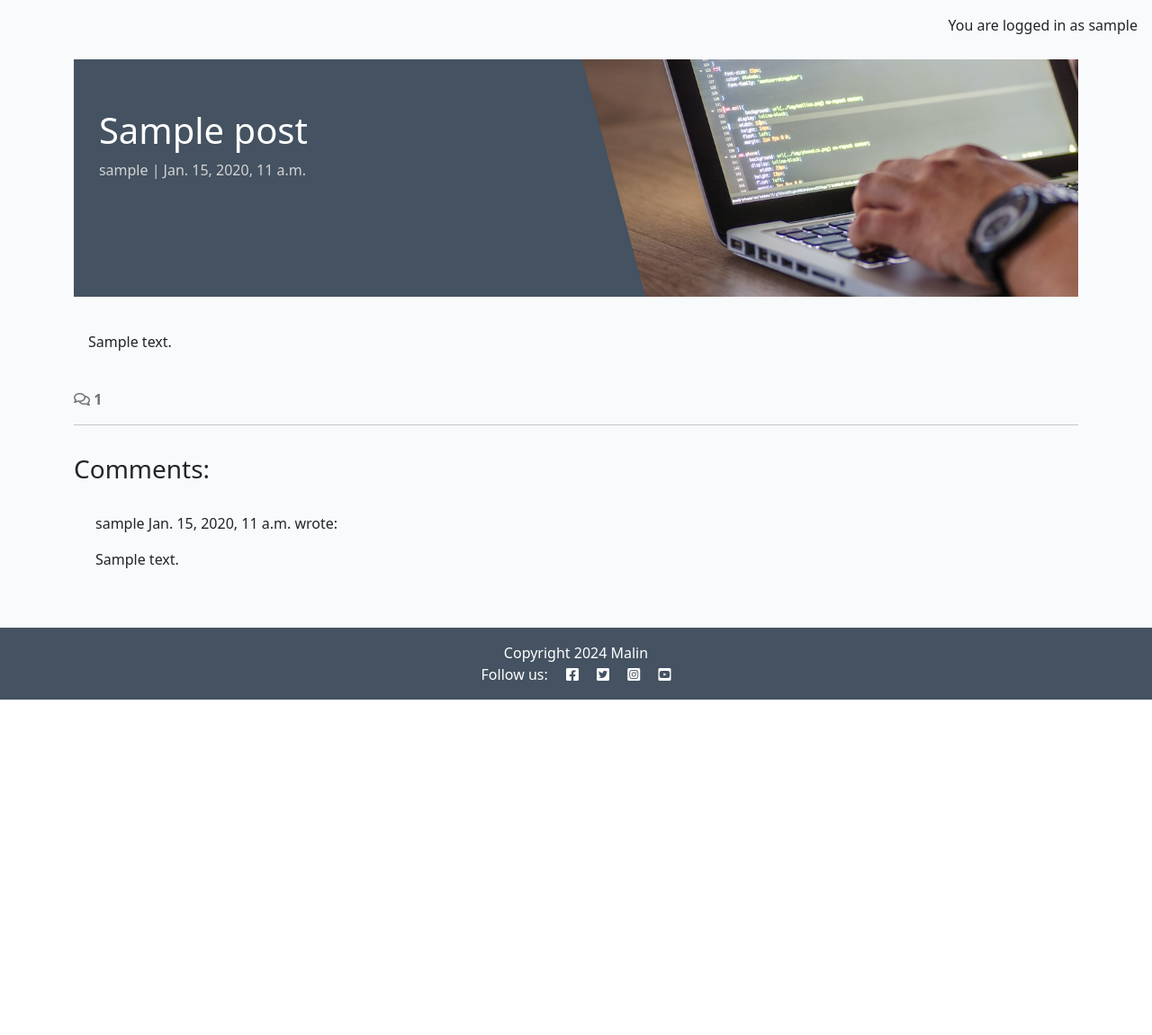
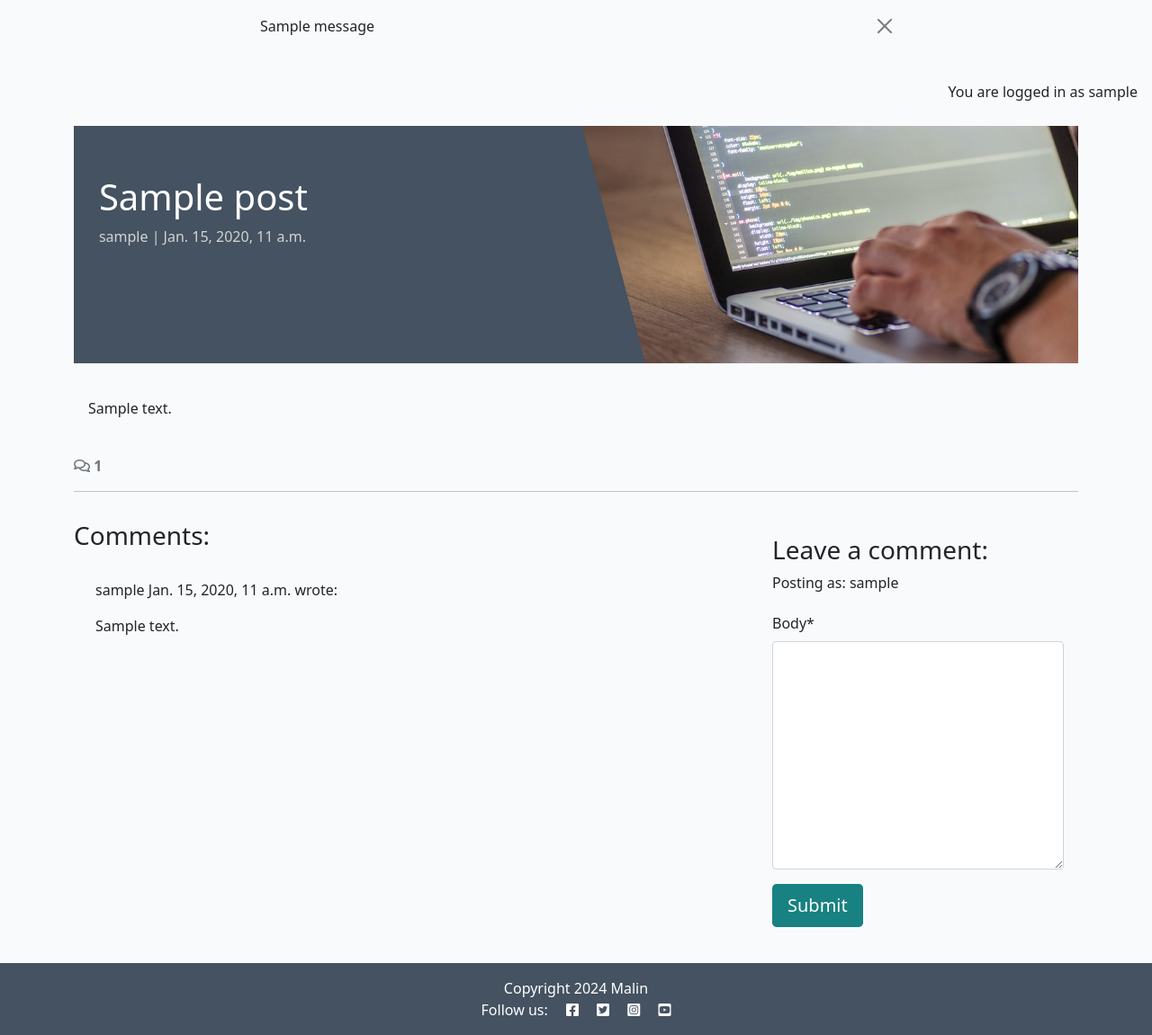
Before and after one commit to Malinchristina/django-blog, a Django app: a page that uses templates/base.html in a window 1280 px wide. Shown: the part 60-1211 px from the top of the page at 90% size. Before the commit the page ends 838 px from the top, so only its background shows below. Run offline with Django 5.2, Linux system fonts and the light colour scheme; a user stored in the database is signed in; tables that the repository leaves empty hold one stand-in row (values such as "Sample post"); one stand-in notice (Sample message) is shown; some libraries are stand-ins or nearby versions.

Commit message:
Adding comment form, display confirmation messages

```diff
--- /dev/null
+++ b/blog/forms.py
@@ -0,0 +1,8 @@
+from .models import Comment
+from django import forms
+
+
+class CommentForm(forms.ModelForm):
+    class Meta:
+        model = Comment
+        fields = ('body',)
--- a/blog/templates/blog/post_detail.html
+++ b/blog/templates/blog/post_detail.html
@@ -1,5 +1,6 @@
 {% extends 'base.html' %} {% block content %}
 {% load static %}
+{% load crispy_forms_tags %}
 
 <div class="masthead">
     <div class="container">
@@ -70,6 +71,24 @@
                 {% endfor %}
             </div>
         </div>
+        <!-- Creating New Comments -->
+        <div class="col-md-4 card mb-4 mt-3">
+            <div class="card-body">
+                {% if user.is_authenticated %}
+                <h3>Leave a comment:</h3>
+                <p>Posting as: {{ user.username }}</p>
+                <form id="commentForm" method="post"
+                    style="margin-top: 1.3em;">
+                    {{ comment_form | crispy }}
+                    {% csrf_token %}
+                    <button id="submitButton" type="submit"
+                    class="btn btn-signup btn-lg">Submit</button>
+                </form>
+                {% else %}
+                <p>Log in to leave a comment</p>
+                {% endif %}
+            </div>
+        </div>
     </div>
 </div>
 
--- a/blog/views.py
+++ b/blog/views.py
@@ -1,6 +1,8 @@
 from django.shortcuts import render, get_object_or_404
 from django.views import generic
+from django.contrib import messages
 from .models import Post
+from .forms import CommentForm
 
 
 # Create your views here.
@@ -30,6 +32,20 @@ def post_detail(request, slug):
     comments = post.comments.all().order_by("-created_on")
     comment_count = post.comments.filter(approved=True).count()
 
+    if request.method == "POST":
+        comment_form = CommentForm(data=request.POST)
+        if comment_form.is_valid():
+            comment = comment_form.save(commit=False)
+            comment.author = request.user
+            comment.post = post
+            comment.save()
+            messages.add_message(
+                request, messages.SUCCESS,
+                'Comment submitted and awaiting approval'
+            )
+
+    comment_form = CommentForm()
+
     return render(
         request,
         "blog/post_detail.html",
@@ -37,5 +53,6 @@ def post_detail(request, slug):
             "post": post,
             "comments": comments,
             "comment_count": comment_count,
+            "comment_form": comment_form,
         },
     )
--- a/codestar/settings.py
+++ b/codestar/settings.py
@@ -46,6 +46,8 @@ INSTALLED_APPS = [
     'allauth',
     'allauth.account',
     'allauth.socialaccount',
+    'crispy_forms',
+    'crispy_bootstrap5',
     'django_summernote',
     'blog',
     'about',
@@ -54,6 +56,9 @@ INSTALLED_APPS = [
 SITE_ID = 1
 LOGIN_REDIRECT_URL = '/'
 LOGOUT_REDIRECT_URL = '/'
+
+CRISPY_ALLOWED_TEMPLATE_PACKS = "bootstrap5"
+CRISPY_TEMPLATE_PACK = "bootstrap5"
 
 MIDDLEWARE = [
     'django.middleware.security.SecurityMiddleware',
--- a/requirements.txt
+++ b/requirements.txt
@@ -1,8 +1,10 @@
 asgiref==3.8.1
 bleach==6.1.0
+crispy-bootstrap5==2024.2
 dj-database-url==2.1.0
 Django==5.0.4
 django-allauth==0.63.0
+django-crispy-forms==2.1
 django-summernote==0.8.20.0
 gunicorn==22.0.0
 packaging==24.0
--- a/templates/base.html
+++ b/templates/base.html
@@ -71,6 +71,22 @@
         </div>
     </nav>
 
+    <!-- displaying Django messages -->
+    <div class="container">
+        <div class="row">
+            <div class="col-md-8 offset-md-2">
+                {% for message in messages %}
+                <div class="alert {{ message.tags }} alert-dismissible
+                fade show" id="msg" role="alert">
+                {{ message | safe }}
+                <button type="button" class="btn-close"
+                    data-bs-dismiss="alert" aria-label="Close"></button>
+                </div>
+                {% endfor %}
+            </div>
+        </div>
+    </div>
+
     <main class="flex-shrink-0 main-bg">
         {% if user.is_authenticated %}
         <p class="text-end m-3">You are logged in as {{ user }}</p>
```
